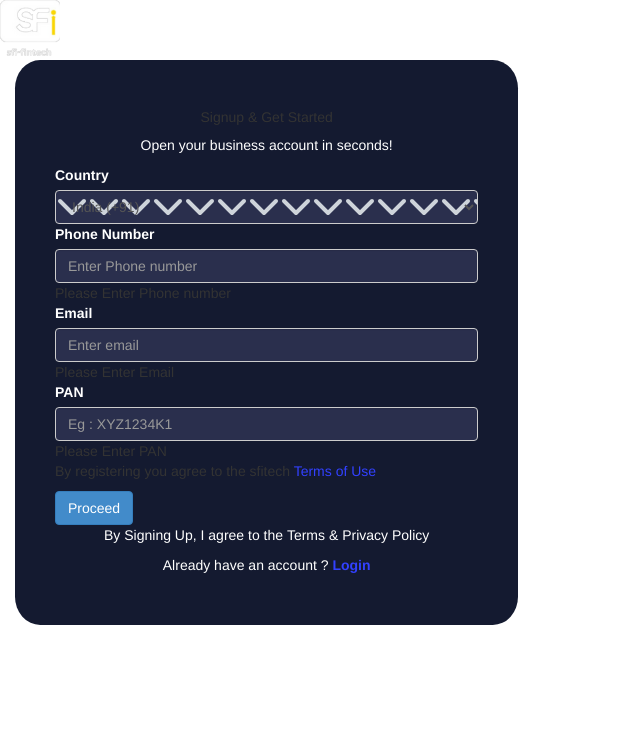
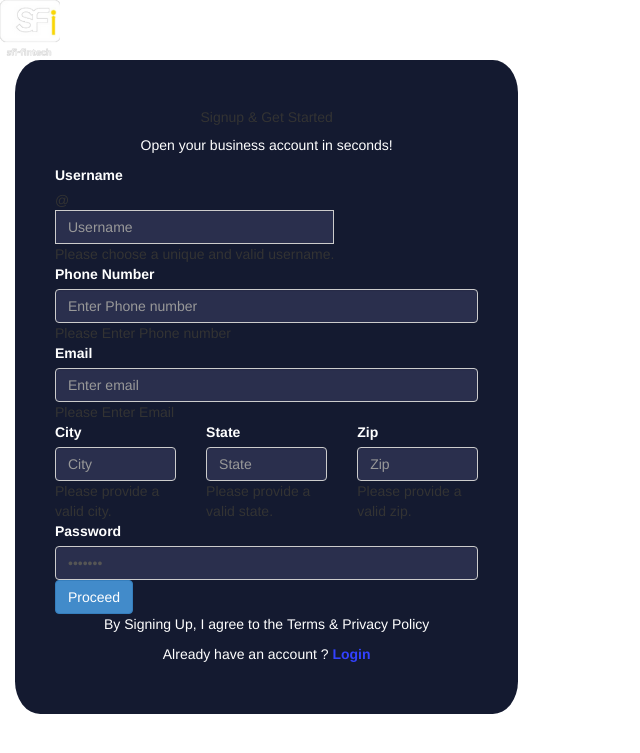
Before and after one commit to somesettymanideep/yclub, a Django app: page /register/ in a window 1280 px wide. Shown: the top 753 px of the page, without its empty margins (0-640 px from the left). Run offline with Django 3.2, Linux system fonts and the light colour scheme; some libraries are stand-ins or nearby versions.

Commit message:
register codejs

```diff
--- a/apps/static/assets/js/authentication/registeruser.js
+++ b/apps/static/assets/js/authentication/registeruser.js
@@ -1,23 +1,55 @@
+// function register_user() {
+//     const phoneNumber = $('#phonenumber').val();
+//     const email = $('#useremail').val();
+//     const pan = $('#pan').val();
+//     const csrfToken = $('input[name="csrfmiddlewaretoken"]').val();
+
+//     $.ajax({
+//         url: '/user_register/',
+//         type: 'POST',
+//         data: {
+//             'phone_number': phoneNumber,
+//             'email': email,
+//             'pan': pan,
+//             'csrfmiddlewaretoken': csrfToken
+//         },
+//         success: function (response) {
+//             window.location = response['path']
+//         },
+//         error: function (response) {
+//             show_error(response.responseJSON['error'])
+//         }
+//     });
+// }
+
 function register_user() {
+    const username = $('#validationTooltipUsername').val();
     const phoneNumber = $('#phonenumber').val();
     const email = $('#useremail').val();
-    const pan = $('#pan').val();
+    const city = $('#validationCustom03').val();
+    const state = $('#validationCustom04').val();
+    const zip = $('#validationCustom05').val();
+    const password = $('#example-password-input').val();
     const csrfToken = $('input[name="csrfmiddlewaretoken"]').val();
 
     $.ajax({
         url: '/user_register/',
         type: 'POST',
         data: {
+            'username': username,
             'phone_number': phoneNumber,
             'email': email,
-            'pan': pan,
+            'city': city,
+            'state': state,
+            'zip': zip,
+            'password': password,
             'csrfmiddlewaretoken': csrfToken
         },
         success: function (response) {
-            window.location = response['path']
+            window.location = response['/'];
         },
         error: function (response) {
-            show_error(response.responseJSON['error'])
+            show_error(response.responseJSON['error']);
         }
     });
 }
--- a/apps/templates/accounts/auth-register.html
+++ b/apps/templates/accounts/auth-register.html
@@ -33,14 +33,23 @@
                                     </div>
                                     <form class="needs-validation mt-4 pt-2" novalidate action="index.html">
                                         {% csrf_token %}
-                                        <div class="mb-3">
-                                            <label class="form-label">Country</label>
-                                            <select required class="form-control form-select">
-                                                <option value="+91">India (+91)</option>
-                                                <option value="+1">United States (+1)</option>
-                                                <option value="+44">United Kingdom (+44)</option>
-                                                <option value="+1">Canada (+1)</option>
-                                            </select>
+                                        <div class="row">
+                                            <div class="col-md-12">
+
+                                                    <div class="mb-3 position-relative">
+                                                        <label class="form-label" for="validationTooltipUsername">Username</label>
+                                                        <div class="input-group">
+                                                            <span class="input-group-text" id="validationTooltipUsernamePrepend">@</span>
+                                                            <input type="text" class="form-control" id="validationTooltipUsername" placeholder="Username" aria-describedby="validationTooltipUsernamePrepend" required>
+                                                            <div class="invalid-tooltip">
+                                                            Please choose a unique and valid username.
+                                                            </div>
+                                                        </div>
+                                                    </div>
+
+
+                                            </div>
+
                                         </div>
                                         <div class="mb-3">
                                             <label for="phonenumber" class="form-label">Phone Number</label>
@@ -58,18 +67,40 @@
                                                 Please Enter Email
                                             </div>
                                         </div>
-                                        <div class="mb-3">
-                                            <label for="username" class="form-label">PAN</label>
-                                            <input type="text" class="form-control" id="pan"
-                                                placeholder="Eg : XYZ1234K1" required>
-                                            <div class="invalid-feedback">
-                                                Please Enter PAN
+                                        <div class="row">
+                                            <div class="col-md-4">
+                                                <div class="mb-3">
+                                                    <label class="form-label" for="validationCustom03">City</label>
+                                                    <input type="text" class="form-control" id="validationCustom03" placeholder="City" required>
+                                                    <div class="invalid-feedback">
+                                                        Please provide a valid city.
+                                                    </div>
+                                                </div>
+                                            </div>
+                                            <div class="col-md-4">
+                                                <div class="mb-3">
+                                                    <label class="form-label" for="validationCustom04">State</label>
+                                                    <input type="text" class="form-control" id="validationCustom04" placeholder="State" required>
+                                                    <div class="invalid-feedback">
+                                                        Please provide a valid state.
+                                                    </div>
+                                                </div>
+                                            </div>
+                                            <div class="col-md-4">
+                                                <div class="mb-3">
+                                                    <label class="form-label" for="validationCustom05">Zip</label>
+                                                    <input type="text" class="form-control" id="validationCustom05" placeholder="Zip" required>
+                                                    <div class="invalid-feedback">
+                                                        Please provide a valid zip.
+                                                    </div>
+                                                </div>
                                             </div>
                                         </div>
-                                        <div class="mb-4">
-                                            <p class="mb-0">By registering you agree to the sfitech <a href="#"
-                                                    class="text-primary">Terms of Use</a></p>
+                                        <div class="mb-3">
+                                            <label for="example-password-input" class="form-label">Password</label>
+                                            <input class="form-control" type="password" value="hunter2" id="example-password-input">
                                         </div>
+
                                         <div class="mb-3">
                                             <button class="btn btn-primary w-100 waves-effect waves-light"
                                                 onclick="register_user()" type="button">Proceed</button>
```
